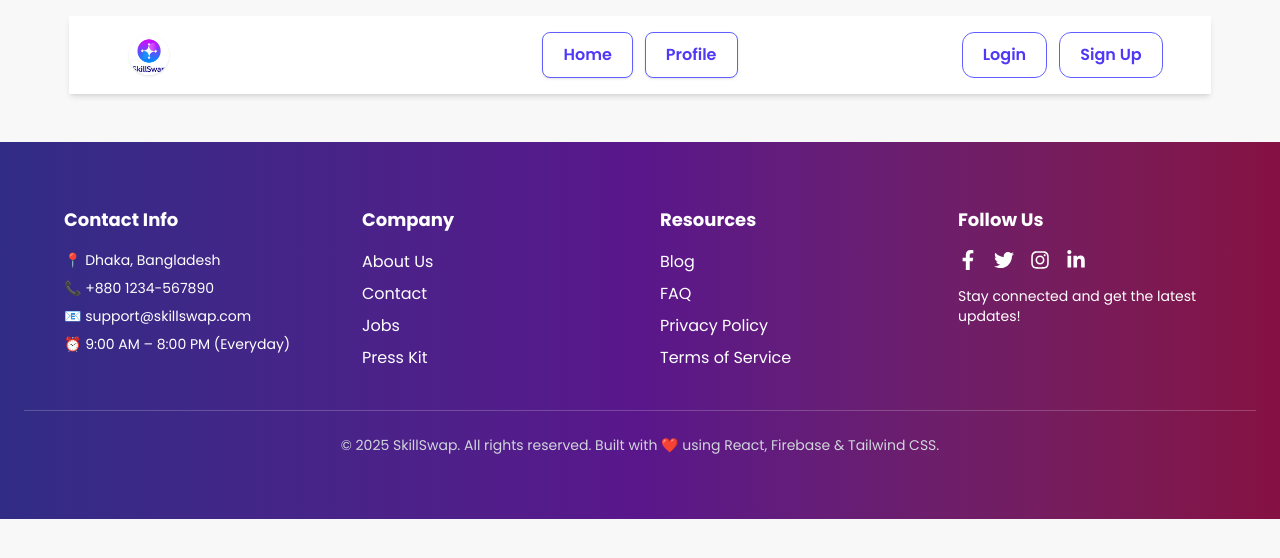
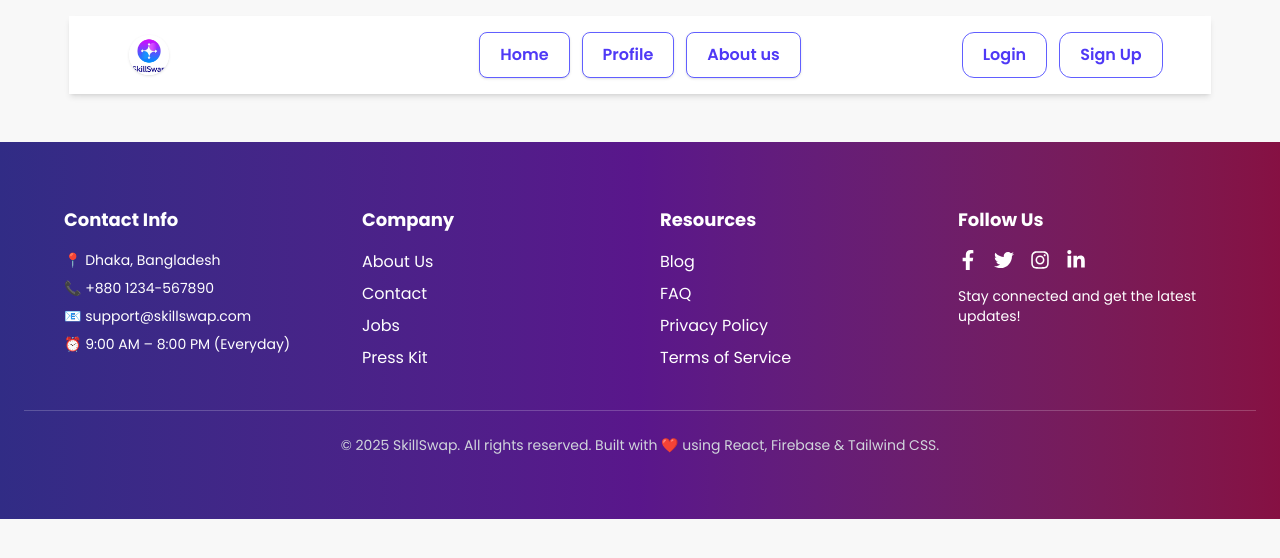
Before and after one commit to harunhira69/React-skilswap, a React (Vite) app: page /auth in a window 1280 px wide. Shown: the top 558 px of the page. Built offline with nearby package versions, Linux system fonts and the light colour scheme; no server answers.

Commit message:
added new section

```diff
--- /dev/null
+++ b/src/Pages/about/About.jsx
@@ -0,0 +1,11 @@
+import React from 'react';
+
+const About = () => {
+    return (
+        <div>
+           this is about page
+        </div>
+    );
+};
+
+export default About;
--- a/src/Routes/Routes.jsx
+++ b/src/Routes/Routes.jsx
@@ -10,6 +10,7 @@ import Signup from "../Pages/Signup";
 import PrivateRoute from "./PrivateRoute";
 import Profile from "../Pages/Profile";
 import ForgetPassword from "../Pages/ForgetPassword";
+import About from "../Pages/about/About";
 
 const router = createBrowserRouter([
   {
@@ -39,6 +40,10 @@ const router = createBrowserRouter([
          {
               path:'/profile',
               element:<Profile></Profile>
+        },
+        {
+          path:'/about',
+          Component:About
         },
       {
         path: "/card-details/:id",
--- a/src/component/Navbar.jsx
+++ b/src/component/Navbar.jsx
@@ -57,6 +57,11 @@ const linkClass = ({ isActive }) =>
         Profile
       </NavLink>
     </li>
+      <li>
+      <NavLink to="/about" className={linkClass}>
+        About us
+      </NavLink>
+    </li>
   </ul>
 </div>
 
@@ -78,6 +83,11 @@ const linkClass = ({ isActive }) =>
               Profile
             </NavLink>
           </li>
+              <li>
+      <NavLink to="/about" className={linkClass}>
+        About us
+      </NavLink>
+    </li>
         </ul>
       </div>
 
```
Also changed, not shown: src/assets/photo-1637496652486-99d500bcdd18.avif (added).
